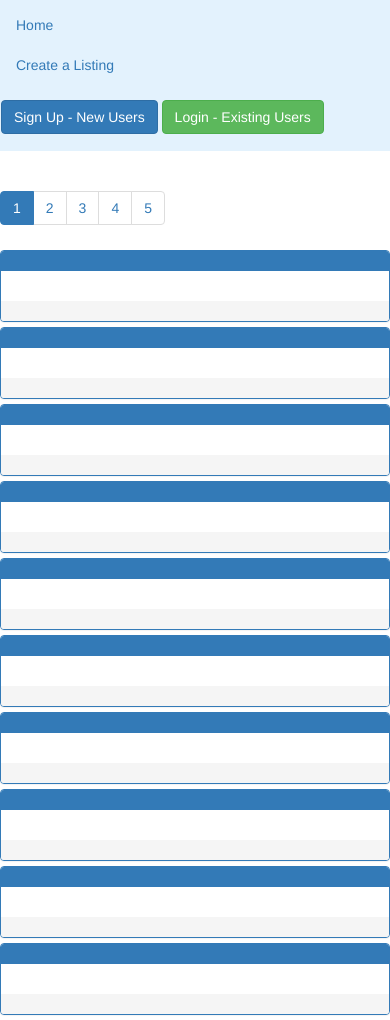
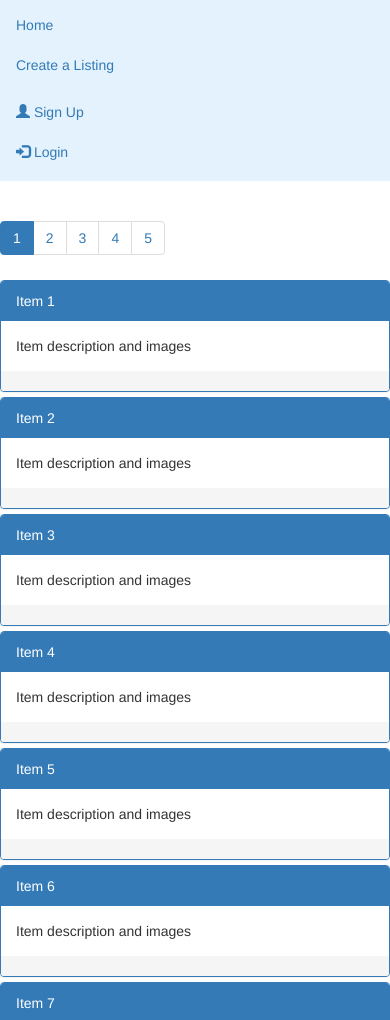
Before and after one commit to KirillKudaev/PrinCraigslist, a plain HTML site: page Web/index.html in a window 390 px wide. Shown: the part 54-1074 px from the top of the page. Drawn offline with nearby package versions, Linux system fonts and the light colour scheme.

Commit message:
Added navbar elements for logged in state
Also redesigned the login elements to look more natural in the navbar

```diff
--- a/Web/index.html
+++ b/Web/index.html
@@ -30,9 +30,13 @@
             <li class="active"><a href="#">Home</a></li>
             <li><a href="#">Create a Listing</a></li>
          </ul>
-         <ul class="nav navbar-nav navbar-right">
-            <button class="btn btn-primary navbar-btn" data-toggle="modal" data-target="#Signup">Sign Up - New Users</button>
-            <button class="btn btn-success navbar-btn" data-toggle="modal" data-target="#Login">Login - Existing Users</button>
+         <ul class="nav navbar-nav navbar-right" id="userNotSignedIn">
+            <li><a data-toggle="modal" data-target="#Signup"><span class="glyphicon glyphicon-user"></span> Sign Up</a></li>
+            <li><a data-toggle="modal" data-target="#Login"><span class="glyphicon glyphicon-log-in"></span> Login</a></li>
+         </ul>
+         <ul class="nav navbar-nav navbar-right" id="userSignedIn" style="display:none";>
+            <li><a href="account.html"><span class="glyphicon glyphicon-user"></span> Account</a></li>
+            <li><a onclick="logout()"><span class="glyphicon glyphicon-log-in"></span> Logout</a></li>
          </ul>
       </div>
    </nav>
@@ -49,7 +53,7 @@
                <div class="form-group row">
                   <label for="loginUsername" class="col-sm-2 col-form-label">Username</label>
                   <div class="col-sm-10">
-                     <input type="text" id="loginUsername" placeholder="Username">
+                     <input type="text" id="loginUsername" placeholder="Username (Email)">
                   </div>
                </div>
                <div class="form-group row">
@@ -68,7 +72,6 @@
       </div>
    </div>
 
-
    <!-- Signup Modal -->
    <div id="Signup" class="modal fade" role="dialog">
       <div class="modal-dialog">
@@ -79,15 +82,9 @@
             </div>
             <div class="modal-body">
                <div class="form-group row">
-                  <label for="createUsername" class="col-sm-2 col-form-label">Username</label>
+                  <label for="createEmail" class="col-sm-2 col-form-label">Email Address</label>
                   <div class="col-sm-10">
-                     <input type="text" id="createUsername" placeholder="Username">
-                  </div>
-               </div>
-               <div class="form-group row">
-                  <label for="createUserPass" class="col-sm-2 col-form-label">Password</label>
-                  <div class="col-sm-10">
-                     <input type="password" id="createUserPass" placeholder="Password">
+                     <input type="email" id="createEmail" placeholder="Email">
                   </div>
                </div>
                <div class="form-group row">
@@ -103,14 +100,14 @@
                   </div>
                </div>
                <div class="form-group row">
-                  <label for="createEmail" class="col-sm-2 col-form-label">Email Address</label>
+                  <label for="createUserPass" class="col-sm-2 col-form-label">Password</label>
                   <div class="col-sm-10">
-                     <input type="text" id="createEmail" placeholder="Email">
+                     <input type="password" id="createUserPass" placeholder="Password">
                   </div>
                </div>
             </div>
             <div class="modal-footer">
-               <button type="button" class="btn btn-default" onclick="signup()">Sign up</button>
+               <button type="button" class="btn btn-default" onclick="signupUser()">Sign up</button>
                <button type="button" class="btn btn-default" data-dismiss="modal">Close</button>
             </div>
          </div>
@@ -129,53 +126,53 @@
    <!-- Listings -->
    <div class="panel-group">
       <div class="panel panel-primary" id="listing1">
-         <div class="panel-heading" id="listing1title"></div>
-         <div class="panel-body" id="listing1body"></div>
+         <div class="panel-heading" id="listing1title">Item 1</div>
+         <div class="panel-body" id="listing1body">Item description and images</div>
          <div class="panel-footer" id="listing1footer"></div>
       </div>
       <div class="panel panel-primary" id="listing2">
-         <div class="panel-heading" id="listing2title"></div>
-         <div class="panel-body" id="listing2body"></div>
+         <div class="panel-heading" id="listing2title">Item 2</div>
+         <div class="panel-body" id="listing2body">Item description and images</div>
          <div class="panel-footer" id="listing2footer"></div>
       </div>
       <div class="panel panel-primary" id="listing3">
-         <div class="panel-heading" id="listing3title"></div>
-         <div class="panel-body" id="listing3body"></div>
+         <div class="panel-heading" id="listing3title">Item 3</div>
+         <div class="panel-body" id="listing3body">Item description and images</div>
          <div class="panel-footer" id="listing3footer"></div>
       </div>
       <div class="panel panel-primary" id="listing4">
-         <div class="panel-heading" id="listing4title"></div>
-         <div class="panel-body" id="listing4body"></div>
+         <div class="panel-heading" id="listing4title">Item 4</div>
+         <div class="panel-body" id="listing4body">Item description and images</div>
          <div class="panel-footer" id="listing4footer"></div>
       </div>
       <div class="panel panel-primary" id="listing5">
-         <div class="panel-heading" id="listing5title"></div>
-         <div class="panel-body" id="listing5body"></div>
+         <div class="panel-heading" id="listing5title">Item 5</div>
+         <div class="panel-body" id="listing5body">Item description and images</div>
          <div class="panel-footer" id="listing5footer"></div>
       </div>
       <div class="panel panel-primary" id="listing6">
-         <div class="panel-heading" id="listing6title"></div>
-         <div class="panel-body" id="listing6body"></div>
+         <div class="panel-heading" id="listing6title">Item 6</div>
+         <div class="panel-body" id="listing6body">Item description and images</div>
          <div class="panel-footer" id="listing6footer"></div>
       </div>
       <div class="panel panel-primary" id="listing7">
-         <div class="panel-heading" id="listing7title"></div>
-         <div class="panel-body" id="listing7body"></div>
+         <div class="panel-heading" id="listing7title">Item 7</div>
+         <div class="panel-body" id="listing7body">Item description and images</div>
          <div class="panel-footer" id="listing7footer"></div>
       </div>
       <div class="panel panel-primary" id="listing8">
-         <div class="panel-heading" id="listing8title"></div>
-         <div class="panel-body" id="listing8body"></div>
+         <div class="panel-heading" id="listing8title">Item 8</div>
+         <div class="panel-body" id="listing8body">Item description and images</div>
          <div class="panel-footer" id="listing8footer"></div>
       </div>
       <div class="panel panel-primary" id="listing9">
-         <div class="panel-heading" id="listing9title"></div>
-         <div class="panel-body" id="listing9body"></div>
+         <div class="panel-heading" id="listing9title">Item 9</div>
+         <div class="panel-body" id="listing9body">Item description and images</div>
          <div class="panel-footer" id="listing9footer"></div>
       </div>
       <div class="panel panel-primary" id="listing10">
-         <div class="panel-heading" id="listing10title"></div>
-         <div class="panel-body" id="listing10body"></div>
+         <div class="panel-heading" id="listing10title">Item 10</div>
+         <div class="panel-body" id="listing10body">Item description and images</div>
          <div class="panel-footer" id="listing10footer"></div>
       </div>
    </div>
```
